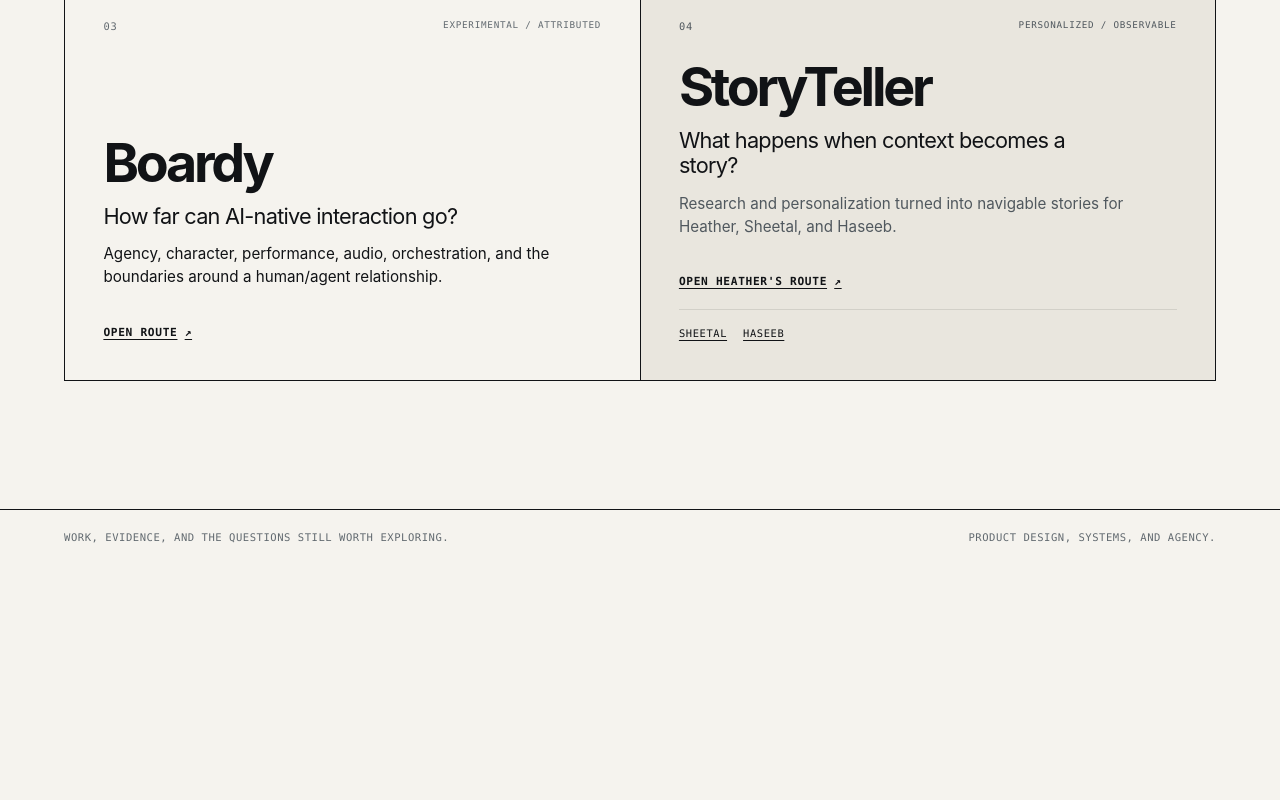
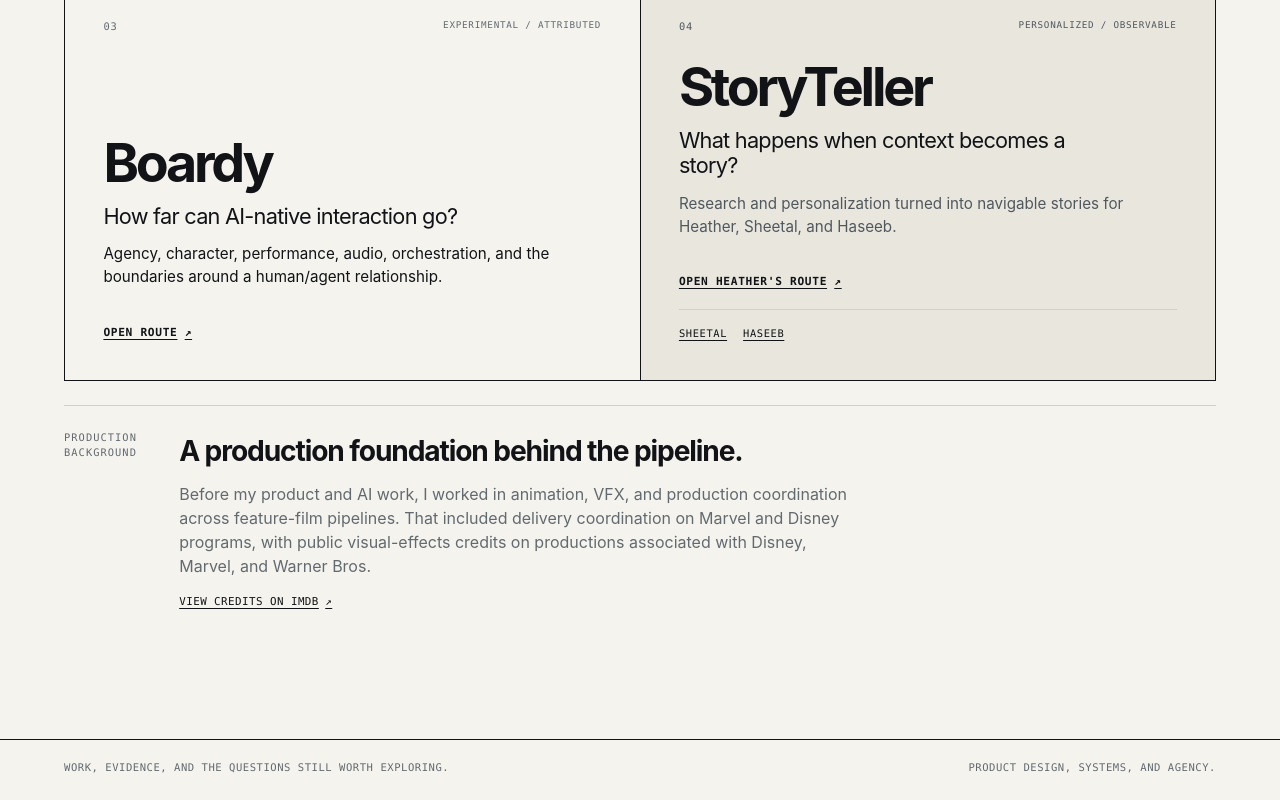
Before and after one commit to nickhilster/TribalScale-interview, a website: page site/index.html in a window 1280 px wide. Shown: the part 2898-3698 px from the top of the page. Before the commit the page ends 3468 px from the top, so only its background shows below. Drawn offline with Linux system fonts and the light colour scheme.

Commit message:
add production background signal to TribalScale showcase

```diff
--- a/site/index.html
+++ b/site/index.html
@@ -61,6 +61,7 @@
               <p><strong>Further in</strong> Follow the source links, prototypes, recordings, and personalized pages when the detail earns your attention.</p>
             </div>
           </div>
+
         </section>
 
         <section class="routes" id="routes" aria-labelledby="routes-title">
@@ -133,6 +134,22 @@
               </div>
             </div>
           </div>
+
+          <aside class="production-signal" aria-labelledby="production-signal-title">
+            <p class="production-signal-label">PRODUCTION BACKGROUND</p>
+            <div class="production-signal-copy">
+              <h3 id="production-signal-title">A production foundation behind the pipeline.</h3>
+              <p>
+                Before my product and AI work, I worked in animation, VFX, and production coordination
+                across feature-film pipelines. That included delivery coordination on Marvel and Disney
+                programs, with public visual-effects credits on productions associated with Disney, Marvel,
+                and Warner Bros.
+              </p>
+              <a class="production-signal-link" href="https://www.imdb.com/name/nm11338371/" target="_blank" rel="noopener noreferrer">
+                View credits on IMDb <span aria-hidden="true">↗</span>
+              </a>
+            </div>
+          </aside>
         </section>
 
       </main>
--- a/site/styles.css
+++ b/site/styles.css
@@ -353,6 +353,56 @@ a:focus-visible {
   text-underline-offset: .25em;
 }
 
+.production-signal {
+  display: grid;
+  grid-template-columns: 4rem minmax(0, 1fr);
+  gap: clamp(1.5rem, 4vw, 4rem);
+  margin-top: 1.5rem;
+  padding-top: 1.5rem;
+  border-top: 1px solid var(--rule);
+}
+
+.production-signal-label {
+  margin: 0;
+  color: var(--slate);
+  font-family: var(--mono);
+  font-size: .65rem;
+  letter-spacing: .1em;
+}
+
+.production-signal-copy {
+  max-width: 42rem;
+}
+
+.production-signal-copy h3 {
+  margin: 0 0 .6rem;
+  font-size: clamp(1.4rem, 2.2vw, 2rem);
+  letter-spacing: -.04em;
+}
+
+.production-signal-copy p {
+  max-width: 42rem;
+  margin: 0;
+  color: var(--slate);
+}
+
+.production-signal-link {
+  display: inline-flex;
+  gap: .4rem;
+  margin-top: 1rem;
+  color: var(--ink);
+  font-family: var(--mono);
+  font-size: .68rem;
+  letter-spacing: .04em;
+  text-transform: uppercase;
+  text-underline-offset: .3em;
+}
+
+.production-signal-link:hover,
+.production-signal-link:focus-visible {
+  color: var(--blue);
+}
+
 .depth {
   border-top: 1px solid var(--rule);
 }
@@ -431,6 +481,7 @@ a:focus-visible {
   .hero-marker { display: none; }
   .thesis-copy,
   .depth-grid { grid-template-columns: 1fr; gap: 2.5rem; }
+  .production-signal { grid-template-columns: 2.5rem minmax(0, 1fr); gap: 1rem; }
   .route-grid { grid-template-columns: 1fr; }
   .route-card { min-height: 22rem; }
   .site-footer { display: grid; gap: .5rem; }
@@ -447,6 +498,7 @@ a:focus-visible {
   .route-card { min-height: 20rem; padding: 1.25rem; }
   .route-card h3 { font-size: 2.5rem; }
   .route-status { max-width: 8rem; }
+  .production-signal { margin-top: 1rem; padding-top: 1rem; }
   .depth-notes strong { display: block; margin-bottom: .35rem; }
 }
 
```
Also changed, not shown: site/content.js (+5 -5 lines), site/product-design/content.js (+5 -5 lines), site/tests/content.test.mjs (+9 -0 lines), site/tests/landing.test.mjs (+5 -0 lines).
